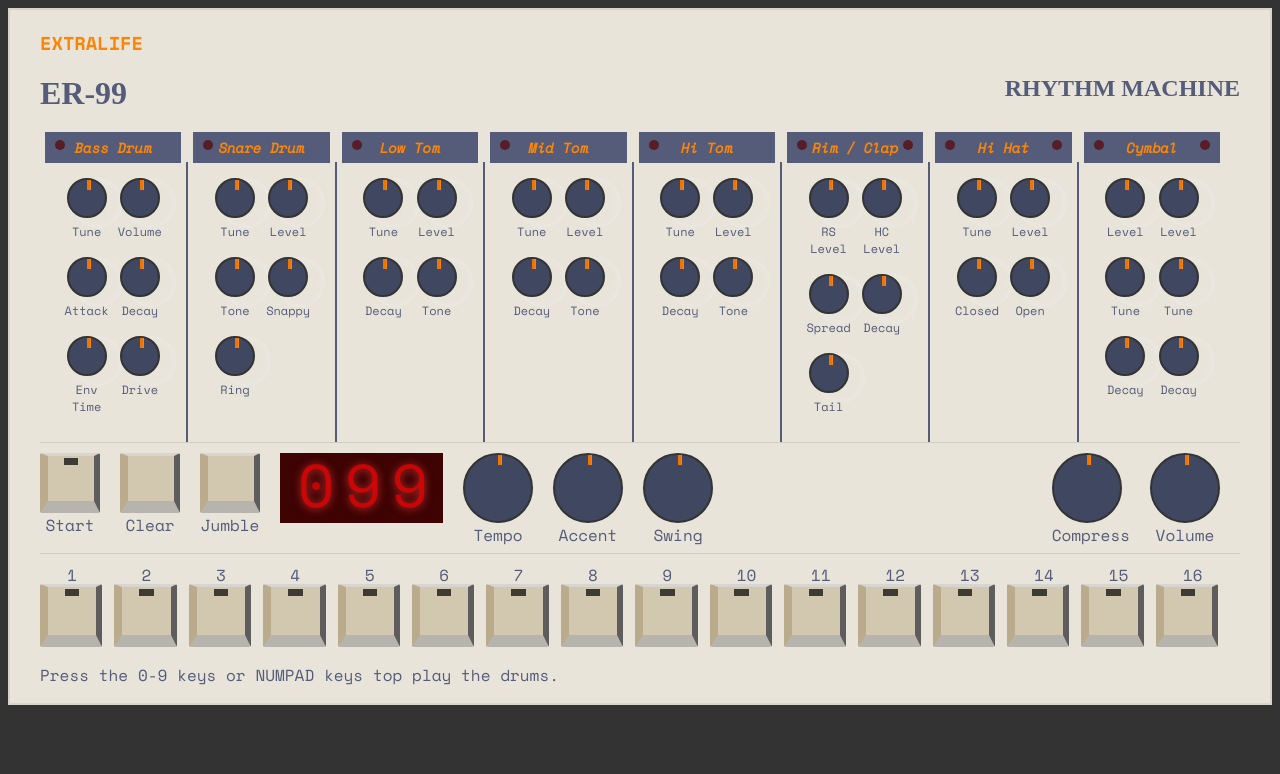
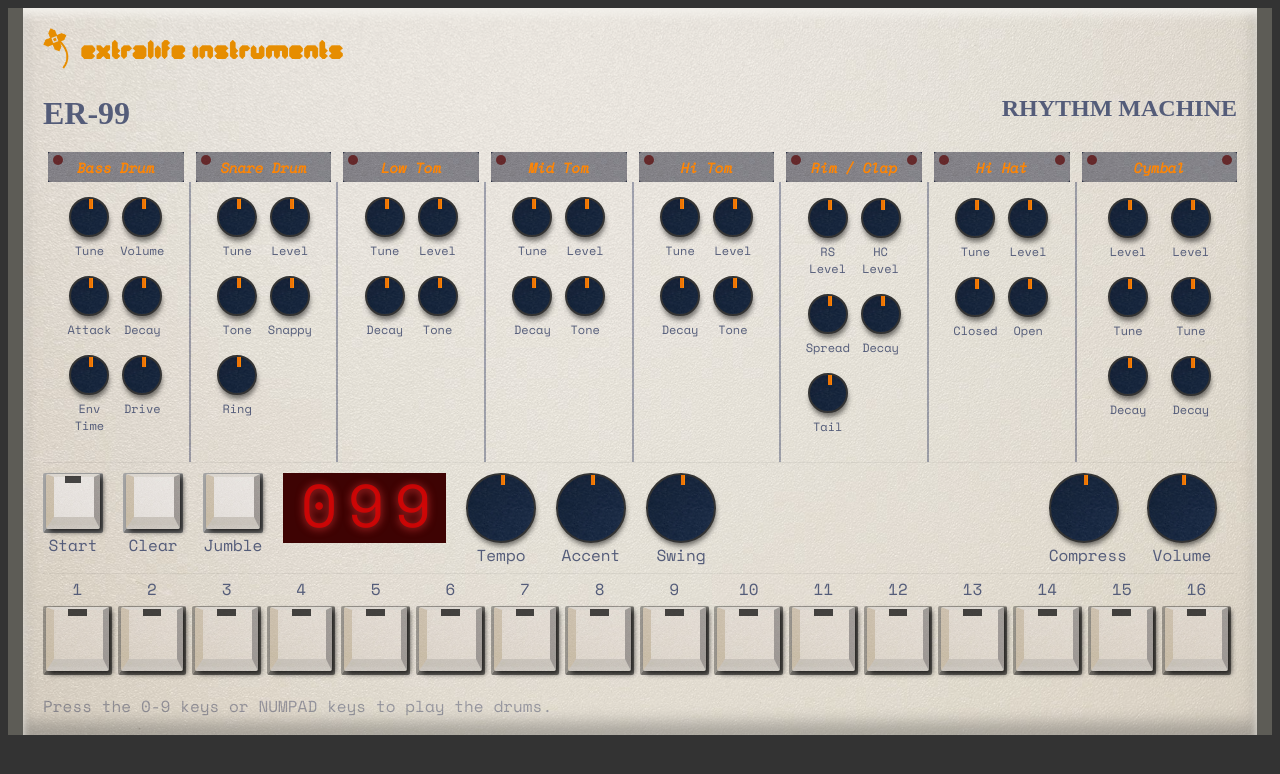
Before and after one commit to matthewcieplak/er-99, a website: page index.html in a window 1280 px wide. Drawn offline with nearby package versions, Linux system fonts and the light colour scheme.

Commit message:
Adding surface textures

```diff
--- a/index.html
+++ b/index.html
@@ -17,11 +17,15 @@
     </head>
     <body>
         <div id="wrapper">
-        <h3 id="logotype">EXTRALIFE</h3>
+        <div id="bg"></div>
+        <div class="header">
+            <h3 id="logotype"><img src="img/logotype-transparent-300.png" class="logo" alt="Extralife Instruments" width="300"></h3>
 
-        <h2 class="archive" style="float: right;">RHYTHM MACHINE</h2>
-        <h1 class="archive">ER-99</h1>
+            <h2 class="archive" style="float: right;">RHYTHM MACHINE</h2>
+            <h1 class="archive">ER-99</h1>
+        </div>
 
+        <div class="controls">
         <div id="bd_controls" class="control_group">
             <div class="control_group_header highlight"><span id="bd_led" class="led"></span>
                 <span class="instrument_name" data-id="bd">
@@ -200,21 +204,20 @@
         <div id="rs_controls" class="control_group">
             <div class="control_group_header highlight">
                 <span id="rs_led" class="led"></span>
-                <span class="instrument_name" data-id="rs">Rim </span>
-                /
-                <span class="instrument_name" data-id="hc"> Clap</span>
+                <span class="instrument_name half_width" data-id="rs">Rim / </span>
+                <span class="instrument_name half_width" data-id="hc">&nbsp;Clap</span>
                 <span id="hc_led" class="led"></span>
             </div>
             <div class="control">
-                <button class="knob" name="rs_volume" data-instrument="rs" data-param="volume" data-range-min="0" data-range-max="0.5" value="0.25" data-curve="exp"><span class="indicator"></span></button><br />
+                <button class="knob" name="rs_volume" data-instrument="rs" data-param="volume" data-range-min="0" data-range-max="1.5" value="0.25" data-curve="exp"><span class="indicator"></span></button><br />
                 <label>RS Level</label>
             </div>
             <div class="control">
-                <button class="knob" name="hc_volume" data-instrument="hc" data-param="volume" data-range-min="0" data-range-max="0.5" value="0.2" data-curve="exp"><span class="indicator"></span></button><br />
+                <button class="knob" name="hc_volume" data-instrument="hc" data-param="volume" data-range-min="0" data-range-max="1.0" value="0.2" data-curve="exp"><span class="indicator"></span></button><br />
                 <label>HC Level</label>
             </div>
             <div class="control hidden-sm">
-                <button class="knob" name="hc_spread" data-instrument="hc" data-param="delayConst" data-range-min="2" data-range-max="75" value="20" data-curve="exp" data-show-actual-value="yes"><span class="indicator"></span></button><br />
+                <button class="knob" name="hc_spread" data-instrument="hc" data-param="delayConst" data-range-min="2" data-range-max="37" value="20" data-curve="exp" data-show-actual-value="yes"><span class="indicator"></span></button><br />
                 <label>Spread</label>
             </div>
             <div class="control hidden-sm">
@@ -233,8 +236,8 @@
 
         <div id="hh_controls" class="control_group">
             <div class="control_group_header highlight"><span id="chh_led" class="led"></span>
-                <span class="instrument_name" data-id="chh">Hi </span>
-                <span class="instrument_name" data-id="ohh">Hat</span>
+                <span class="instrument_name half_width" data-id="chh">Hi&nbsp;</span>
+                <span class="instrument_name half_width" data-id="ohh">Hat</span>
             <span id="ohh_led" class="led"></span></div>
             <div class="control">
                 <button class="knob" name="ohh_pitch" data-instrument="ohh" data-param="pitch" data-range-min="0.25" data-range-max="1.75" value="1.0"><span class="indicator"></span></button><br />
@@ -260,7 +263,7 @@
         <div id="cy_controls" class="control_group">
             <div class="control_group_header highlight">
                 <span id="rc_led" class="led"></span>
-                <span class="instrument_name" data-id="rc">Cym</span><span class="instrument_name" data-id="cr">bal</span>
+                <span class="instrument_name half_width" data-id="rc">Cym</span><span class="instrument_name half_width" data-id="cr">bal</span>
                 <span id="cr_led" class="led"></span>
             </div>
             <div class="control">
@@ -288,6 +291,7 @@
                 <label>Decay</label>
             </div>
         </div>
+        </div>
 
         <div style="clear: both;"></div>
 
@@ -312,31 +316,32 @@
                 Jumble
             </div>
 
-            <div class=" master_control">
+            <div class="master_control">
                 <div id="screen">099</div>
             </div>
-            <div class="master_control">
+
+            <div class="master_control has_knob">
                 <button class="knob big_knob" data-param="tempo" data-range-min="20" data-range-max="220" value="120" data-control="master" data-show-actual-value="yes"><span class="indicator"></span></button>
                 Tempo
             </div>
 
-            <div class="master_control hidden-sm">
+            <div class="master_control has_knob hidden-sm">
                 <button class="knob big_knob" data-param="globalAccent" data-range-min="1.1" data-range-max="4.0" value="2" data-control="master"><span class="indicator"></span></button>
                 Accent
             </div>
 
-            <div class="master_control hidden-sm">
+            <div class="master_control has_knob hidden-sm">
                 <button class="knob big_knob" data-param="swing" data-control="master" data-range-min="0" data-range-max="7" value="0" data-control="master" data-show-actual-value="yes"><span class="indicator"></span></button>
                 Swing
             </div>
 
 
 
-            <div class="master_control right">
+            <div class="master_control has_knob right">
                 <button class="knob big_knob" data-param="volume" data-control="master" data-range-min="0" data-range-max="1.0" value="0.5 data-control="master"><span class="indicator"></span></button>
                 Volume
             </div>
-            <div class="master_control hidden-sm hidden-md right">
+            <div class="master_control has_knob hidden-sm hidden-md right">
                 <button class="knob big_knob" data-param="compression" data-control="master" data-range-min="0" data-range-max="40" value="20"><span class="indicator"></span></button>
                 Compress
             </div>
@@ -366,7 +371,7 @@
 
         <div style="clear: both;"></div>
 
-        <p>Press the 0-9 keys or NUMPAD keys top play the drums.</p>
+        <p>Press the 0-9 keys or NUMPAD keys to play the drums.</p>
 
         <div style="clear: both;"></div>
 
--- a/style.css
+++ b/style.css
@@ -7,11 +7,38 @@
 
 #wrapper{
     background-color: #e8e4da;
-    border: 2px solid #d8d4ca;
-    padding: 0 30px;
+    /* border: 2px solid #d8d4ca; */
+    padding: 1px 20px;
     -webkit-user-select: none; /* Safari */
     -ms-user-select: none; /* IE 10 and IE 11 */
     user-select: none; /* Standard syntax */
+    position: relative;
+    /* border-top: 5px solid rgba(255,255,255, 0.5); */
+    /* border-top: 1px solid transparent; */
+    border-left: 15px solid rgb(93, 92, 86);
+    border-right: 15px solid rgb(93, 92, 86);
+    box-sizing: border-box;
+    /* border-bottom: 5px solid rgba(0,0,0, 0.5); */
+}
+
+#bg{
+    z-index: 0;;
+    position: absolute;
+    width: 100%;
+    height: 100%;
+    top: 0;
+    left: 0;
+    right: 0;
+    bottom: 0;
+    opacity: 0.5;
+    background-image: url('img/plastic_texture_1920.jpg');
+    background-size: cover;
+    box-shadow:  inset 0 7px 9px rgb(255 255 255 / 90%), inset -1px -13px 15px rgb(0 0 0 / 50%)
+}
+
+.header{
+    position: relative;
+    z-index: 2;
 }
 
 h1, h2{
@@ -31,15 +58,15 @@
 }
 
 .highlight{
-    background-color: #545c79;
+    background-color: #272c3f;
 }
 
 .highlight:hover{
-    background-color:  #727a96;
+    background-color:  #3f4761;;
 }
 
 .highlight:active, .highlight.active {
-    background-color: #3f4761;
+    background-color: #10131b;
 }
 
 
@@ -90,7 +117,7 @@
 .control_group_header{
     display: block;
     text-align: center;
-    padding: 5px;
+    padding: 0;
     /* text-transform: uppercase; */
     /* font-weight: bold; */
     font-style: italic;
@@ -98,7 +125,30 @@
     /* letter-spacing: -1px; */
     font-size: 14px;
     margin: 0 -15px;
+    position: relative;
+    z-index: 10;
+    height: 30px;
 }
+
+.control_group_header .instrument_name{
+    /* border: 1px solid red; */
+    display: block;
+    text-align: center;
+    padding: 5px 0;
+}
+
+.control_group_header .instrument_name.half_width{
+    width: 50%;
+    float: left;
+}
+
+.control_group_header .instrument_name.half_width:nth-of-type(2){
+    text-align: right;
+}
+.control_group_header .instrument_name.half_width:nth-of-type(3){
+    text-align: left;
+}
+
 
 .control{
     width: 50%;
@@ -110,6 +160,7 @@
     position: relative;
 }
 
+
 .knob{
     border: 2px solid #333;
     width: 40px;
@@ -117,9 +168,31 @@
     border-radius: 25px;
     transform: rotate(0);
     position: relative;
-    background-color: #3f4761;
+    /* background-color: #3f4761; */
+    background-image: url('img/plastic_texture_dark.jpg');
+    background-size: 300px;
     margin-bottom: 5px;
 }
+
+/* .control:nth-of-type(1n) .knob,
+.master_control:nth-of-type(1n) .knob{
+    background-position: -100px -100px;
+}
+
+.control:nth-of-type(2n) .knob,
+.master_control:nth-of-type(2n) .knob{
+    background-position: -200px -200px;
+}
+
+.control:nth-of-type(3n) .knob,
+.master_control:nth-of-type(3n) .knob{
+    background-position: -200px 0px;
+}
+
+.control:nth-of-type(4n) .knob,
+.master_control:nth-of-type(4n) .knob{
+    background-position: 0px -200px;
+} */
 
 
 .big_knob{
@@ -130,18 +203,20 @@
     display: block;
 }
 
-.control:before{
+.control:before, .master_control.has_knob:before{
     content: ' ';
-    box-shadow: inset 0px 0px 10px rgba(255, 255, 255, 0.3);
+    box-shadow: 2px 5px 5px rgb(0 0 0 / 50%);
     position: absolute;
-    top: 0px;
-    left: 13px;
-    width: 50px;
-    height: 50px;
+    width: 38px;
+    height: 38px;
+    top: 1px;
+    left: 50%;
+    margin-left: -20px;
     border-radius: 50%;
     display: block;
-    margin: 0;
 }
+
+
 
 .knob .indicator{
     height: 10px;
@@ -159,26 +234,89 @@
     margin-top: 20px;
 }
 
+#sequencer{
+    clear: both;
+    margin-top: 20px;
+    height: auto;
+    /* background: rgba(0,0,0,0.9); */
+    padding: 2px 0 3px 0;
+}
+
+#sequencer::after{
+    content: ' ';
+    clear: both;
+    width: 0;
+    height: 0;
+    position: relative;
+    display:block;
+}
+
 .sequencer_button, .big_button{
     box-sizing: border-box;
-    background-color: #d1c8af;
-    width: 5.2%;
+
+    width: 5.75%;
     aspect-ratio: 1 / 1;
-    margin: 0 1% 0 0;
+    margin: 0 0.5% 0 0;
     float: left;
     display: block;
+    border-style: solid;
+    border-color: transparent;
+    border-color: rgba(0, 0, 0, 0.31) rgba(0, 0, 0, 0.5) rgba(0, 0, 0, 0.5) rgba(0, 0, 0, 0.31);
+    /* background-color: rgba(0, 0, 0, 0.61);; */
+    border-width: 1px 3px 4px 3px;
+    border-radius: 2px;
+    position: relative;
+    z-index: 10;
+    box-sizing: border-box;
+    box-shadow:  inset 0 0 2px rgba(0, 0, 0, 0.5);
+}
+
+.sequencer_button::after, .big_button::after, .control_group_header:after{
+    content: ' ';
+    background-image: url(img/plastic_texture_small.jpg);
+    top: 0;
+    left: 0;
+    bottom: 0;
+    right: 0;
+    position: absolute;
+    z-index: -1;
+    opacity: 0.5;
+    background-size: 100%;
+    border-radius: 3px;
+}
+
+.sequencer_button::before, .big_button::before{
+    background-color: #d1c8af;
+    content: ' ';
+    position: absolute;
+    display: block;
+    top: 0;
+    left: 0;
+    background: transparent;
     border-top: 3px solid #d7d5cf;
     border-left: 8px solid #bbab8d;
     border-bottom: 12px solid #b7b4ad;
     border-right: 6px solid #5e5c5c;
-    border-radius: 2px;
-    position: relative;
+    border-radius: 3px;
+    z-index: -1;
+    width: 100%;
+    height: 100%;
+    box-sizing: border-box;
+    box-shadow: 3px 3px 5px rgba(0,0,0,0.7);
+    overflow: hidden;
 }
 
 .sequencer_button:active, .big_button:active{
-    box-shadow: 0 -3px 10px rgba(0,0,0,0.1);
-    background-color: #a19574;
-    border-color: #8d8a81 #3e3c3c #a7a49d #ab9b7d;
+    border-width: 3px 3px 2px 3px;
+}
+
+.sequencer_button:active::before, .big_button:active::before{
+    box-shadow: none;
+    /*box-shadow: 2px -2px 2px rgb(0 0 0 / 50%); */
+    background-color: #aca080;
+    border-color: #8d8a81 #3e3c3c #87837a #74674f;
+    box-shadow: 2px 2px 3px rgba(0,0,0,0.5)
+    /* top: 4px; */
 }
 
 .big_button{
@@ -220,10 +358,15 @@
 .sequencer_button .number{
     display: block;
     position: absolute;
-    width: 30px;
-    top: -24px;
-    left: 50%;
-    margin-left: -5px;
+    top: -30px;
+    text-align: center;
+    width: 100%;
+    left: 0;
+    margin: 0;
+}
+
+.sequencer_button:active .number{
+    top: -32px;
 }
 
 .led{
@@ -265,10 +408,19 @@
 }
 
 .master_control{
+    position: relative;
     display: block;
     float: left;
     padding-right: 20px;
     text-align: center;
+}
+
+.master_control.has_knob:before{
+    top: 0px;
+    left: 0px;
+    margin-left: 0;
+    width: 68px;
+    height: 68px;
 }
 
 .master_control:last-of-type{
@@ -327,9 +479,12 @@
     }
 
     .sequencer_button{
-        border-width: 0px 2px 5px 4px;
         margin-right: 2px;
         width: 5.9%;
+    }
+
+    .sequencer_button::before{
+        border-width: 0px 2px 5px 4px;
     }
 
     .hidden-md{ display: none; }
@@ -340,11 +495,21 @@
         display: block;
     }
 
+    .master_control.has_knob:before{
+        width: 58px;
+        height: 58px;
+    }
+
+
 }
 
 
 /* Smartphones (landscape) ----------- */
 @media only screen and (max-width : 660px) {
+    #bg{
+        background-image: none;
+    }
+
     .control_group{
         width: 50%;
         padding-top: 5px;
@@ -363,7 +528,7 @@
         border-width: 0px 2px 3px 2px;
         margin-right: 1px;
         width: 12.2%;
-        margin-bottom: 20px;
+        margin-bottom: 0;
     }
 
     .hidden-md, .hidden-sm{ display: none; }
@@ -372,6 +537,15 @@
         width: 55px;
         height: 55px;
         display: block;
+    }
+
+    .master_control.has_knob:before{
+        width: 53px;
+        height: 53px;
+    }
+
+    .sequencer_button .number{
+        top: 9px;
     }
 
     #screen{
@@ -401,15 +575,8 @@
     .sequencer_button{
         border-width: 0px 1px 2px 2px;
         margin: 0px;
+        width: 25%;
     }
 
     .hidden-md, .hidden-sm, .hidden-xs{ display: none;}
-    /* Styles
-    .long_name{
-        display: none;
-    }
-
-    .short_name{
-        display: inline;
-    }   */
 }
```
Also changed, not shown: img/logotype-transparent-300.png (added), img/plastic_texture_1920.jpg (added), img/plastic_texture_dark.jpg (added), img/plastic_texture_small.jpg (added), 1 other file.
